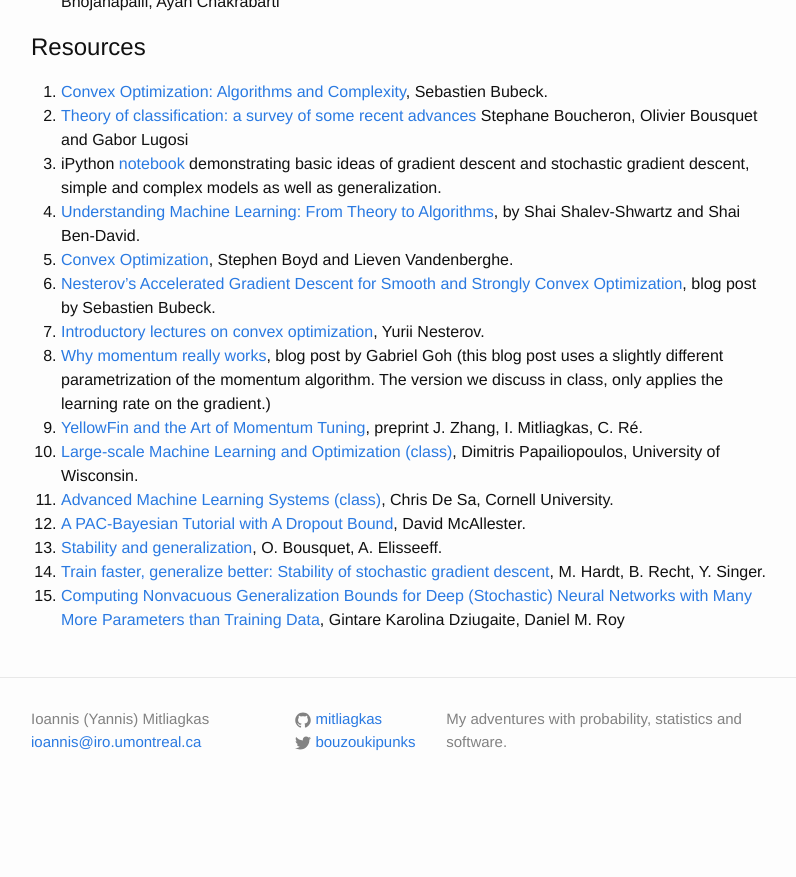
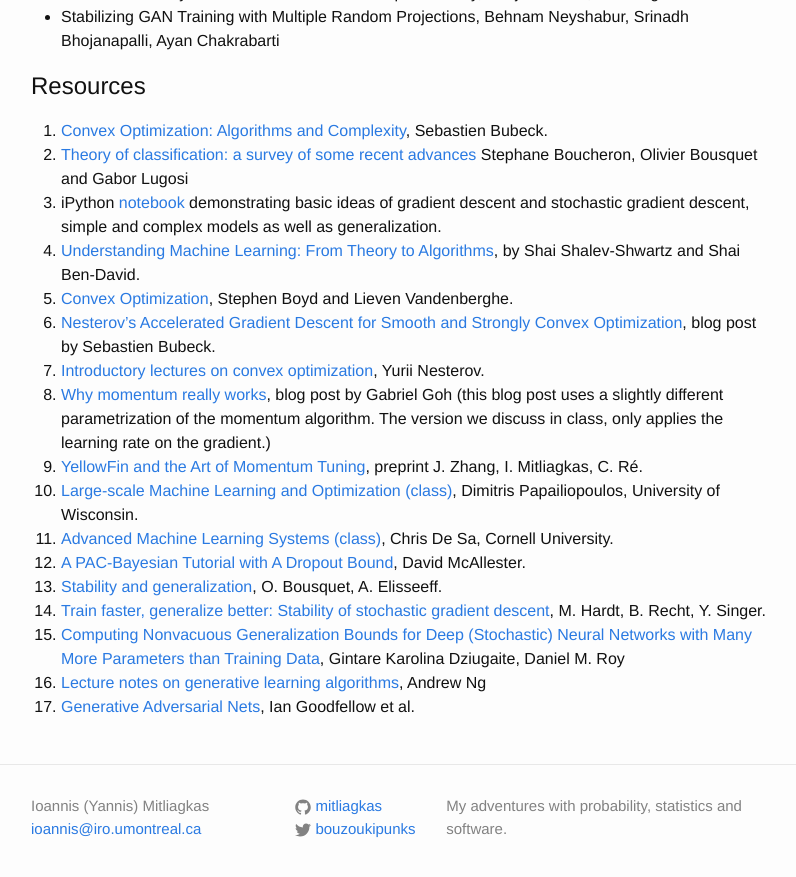
Before and after one commit to mitliagkas/mitliagkas.github.io, a Jekyll site: the page built from dl-theory-class.md, in a window 1280 px wide and 900 px high, scrolled down 3724 px. Shown: the top 877 px of the window, without its empty margins (239-1035 px from the left). Built offline with Jekyll 4.4.1, drawn with Linux system fonts in a browser that asks for light colours; before the commit the page ends 4537 px from its top, so only the background shows below that.

```diff
--- a/dl-theory-class.md
+++ b/dl-theory-class.md
@@ -210,3 +211,5 @@ Resources
 13. [Stability and generalization](http://www.jmlr.org/papers/volume2/bousquet02a/bousquet02a.pdf), O. Bousquet, A. Elisseeff.
 14. [Train faster, generalize better: Stability of stochastic gradient descent](https://arxiv.org/pdf/1509.01240.pdf), M. Hardt, B. Recht, Y. Singer.
 15. [Computing Nonvacuous Generalization Bounds for Deep (Stochastic) Neural Networks with Many More Parameters than Training Data](https://arxiv.org/abs/1703.11008), Gintare Karolina Dziugaite, Daniel M. Roy
+16. [Lecture notes on generative learning algorithms](http://cs229.stanford.edu/notes/cs229-notes2.pdf), Andrew Ng
+17. [Generative Adversarial Nets](https://papers.nips.cc/paper/5423-generative-adversarial-nets.pdf), Ian Goodfellow et al.
```
Also changed, not shown: other parts of dl-theory-class.md (+1 -0 lines).
